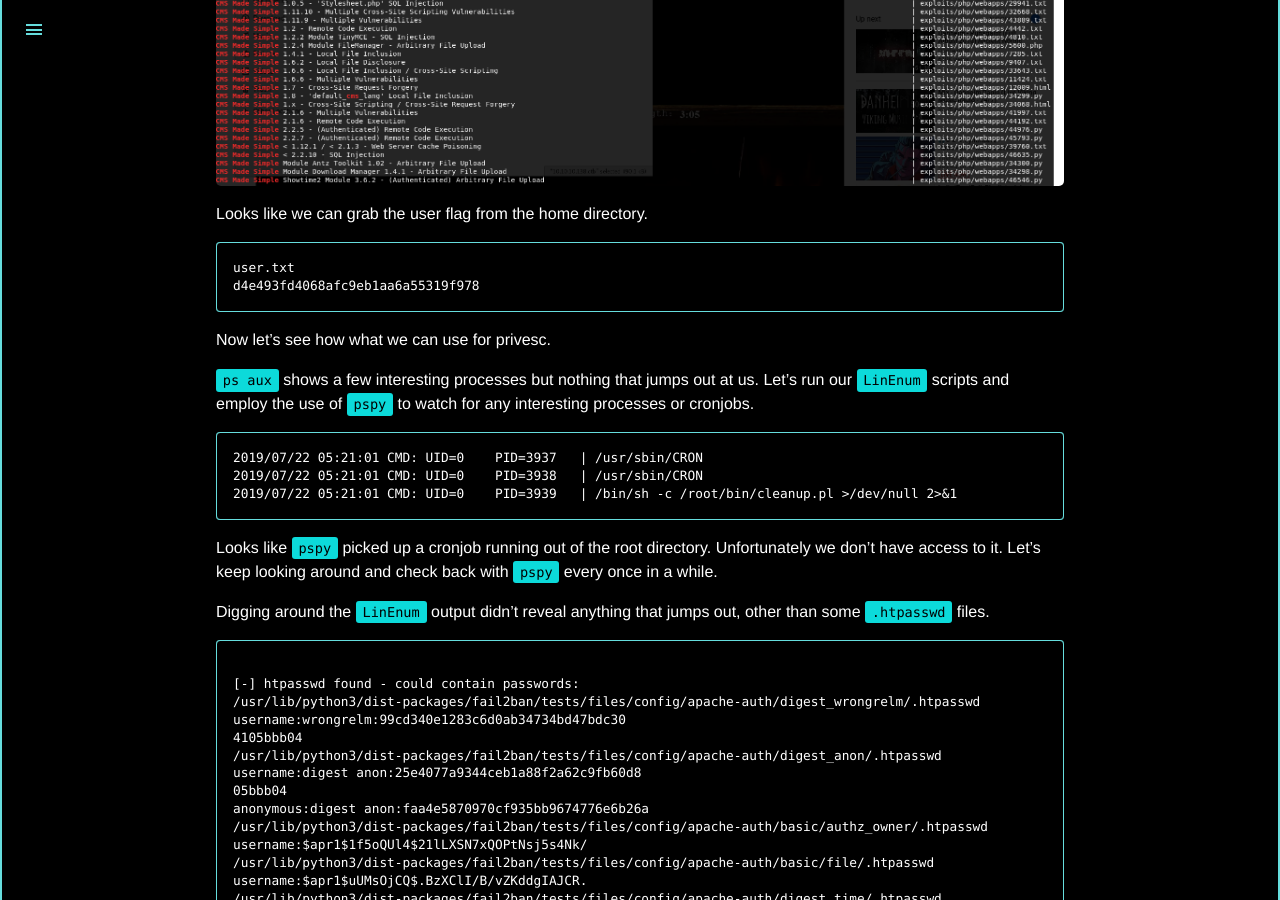
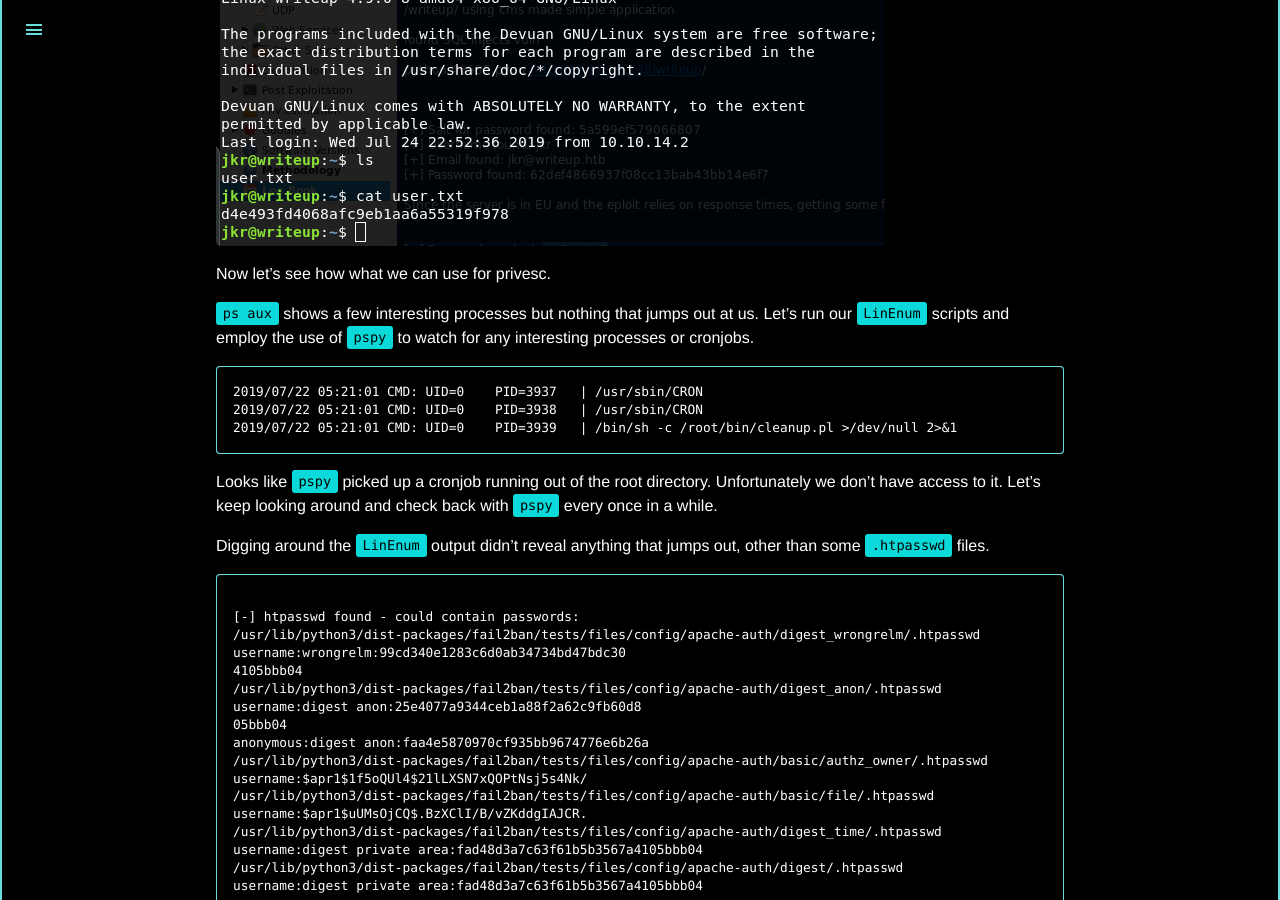
Before and after one commit to V0lch0k/v0lch0k.github.io, a Jekyll site: the page built from _posts/2019-07-23-HTB-WriteUp.md, in a window 1280 px wide and 900 px high, scrolled down 2751 px. Built offline with Jekyll 4.4.1, drawn with Linux system fonts in a browser that asks for light colours; comment, search, counter and statistics services are not loaded.

Commit message:
Image Fix

````diff
--- a/_posts/2019-07-23-HTB-WriteUp.md
+++ b/_posts/2019-07-23-HTB-WriteUp.md
@@ -68,14 +68,13 @@
 
 Success
 
-![WriteUp Exploit DB]({{"/images/WriteUp-Search.png" | https://v0lch0k.github.io/images/WriteUp-Search.png }})
-
 Looks like we can grab the user flag from the home directory.
 
-```
-user.txt
-d4e493fd4068afc9eb1aa6a55319f978
-```
+![WriteUp User Login]({{"/images/WriteUp-User.png" | https://v0lch0k.github.io/images/WriteUp-User.png }})
+
+
+
+
 
 Now let's see how what we can use for privesc.
 
````
